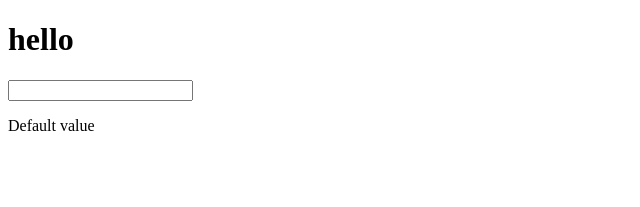
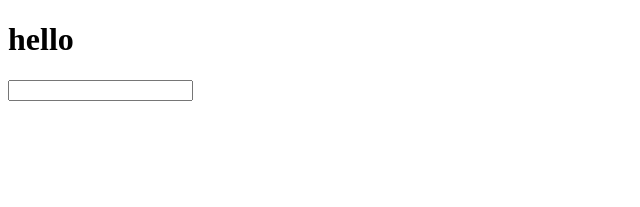
Before and after one commit to felipeobregon/chat-client, a Next.js app: page / in a window 1280 px wide. Shown: the top 207 px of the page, without its empty margins (0-640 px from the left). Built offline with nearby package versions, Linux system fonts and the light colour scheme.

Commit message:
add response list

```diff
--- a/src/components/search.js
+++ b/src/components/search.js
@@ -38,22 +38,25 @@ function TextInputWithAPIRequest({ onSearch }) {
 function DisplayAPIResponse({ text }) {
   return (
     <div>
-      <p>{text}</p>
+      <ul>
+      {text.map((x,index) => <li key={index}>{x}</li>)}
+
+      </ul>
     </div>
   );
 }
 
 function ParentComponent() {
-  const [apiResponse, setAPIResponse] = useState("Default value");
+  const [responseList, setResponseList] = useState([])
 
   const handleSearch = (text) => {
-    setAPIResponse(text);
+    setResponseList([...responseList, text]);
   };
 
   return (
     <div>
       <TextInputWithAPIRequest onSearch={handleSearch} />
-      <DisplayAPIResponse text={apiResponse} />
+      <DisplayAPIResponse text={responseList} />
     </div>
   );
 }
```
